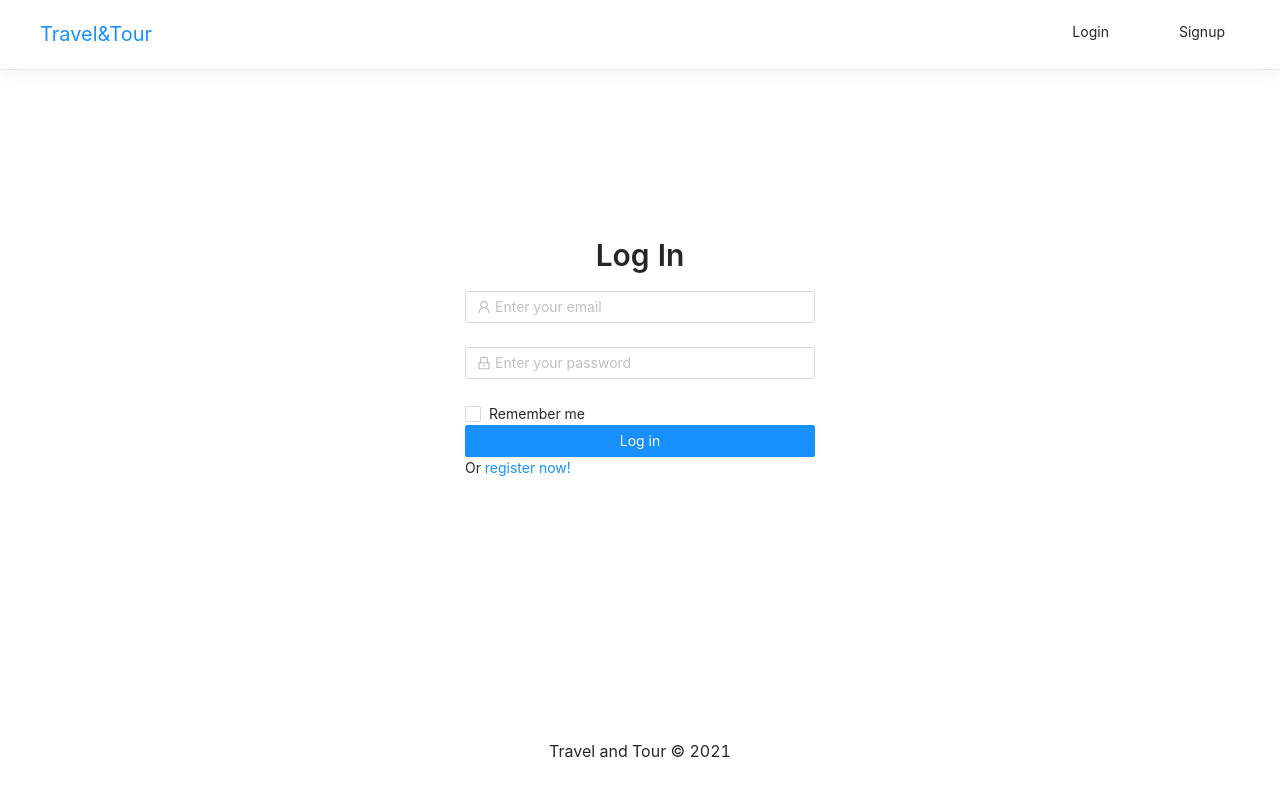
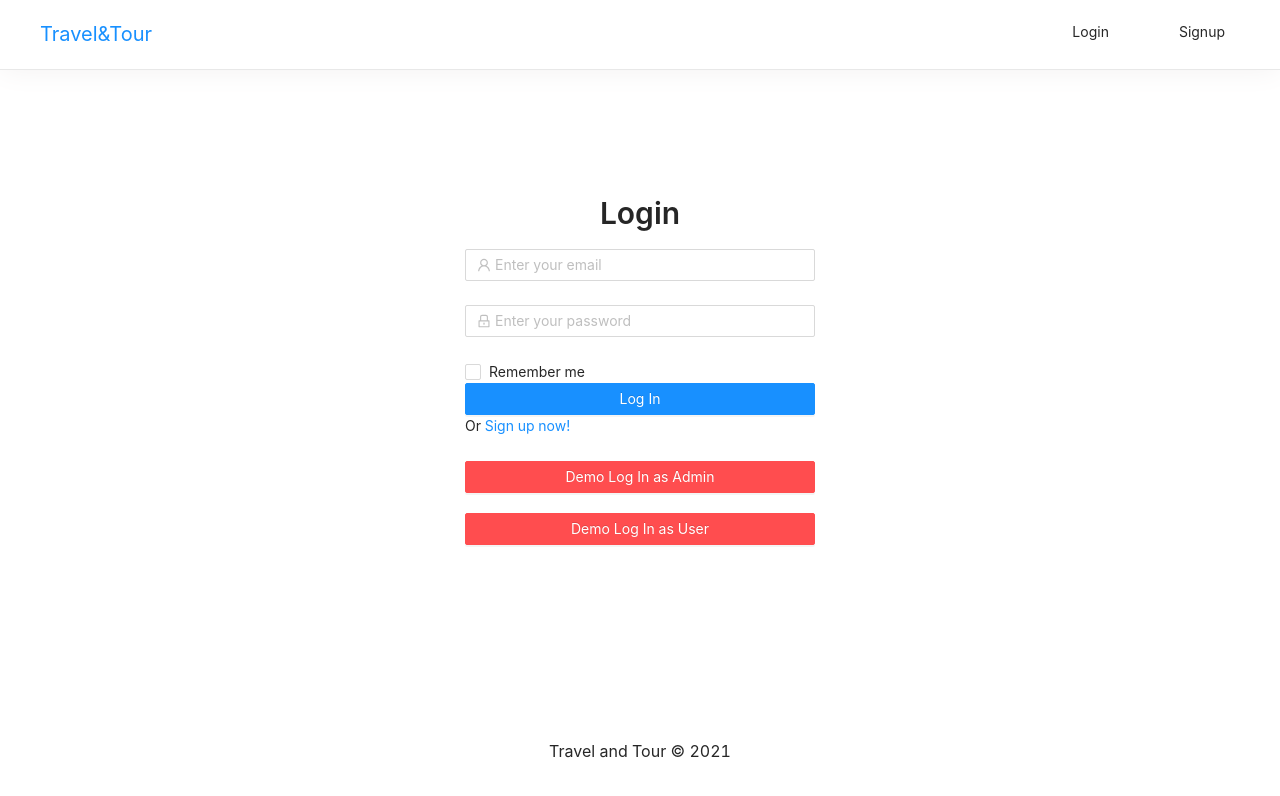
Before and after one commit to arthur-ryoo/Travel-and-Tour, a React (Create React App) app in the folder client/: page /login in a window 1280 px wide. Shown: the top 796 px of the page. Built offline with nearby package versions, Linux system fonts and the light colour scheme; no server answers.

Commit message:
Add demo login

```diff
--- a/client/src/components/views/LoginPage/LoginPage.js
+++ b/client/src/components/views/LoginPage/LoginPage.js
@@ -22,6 +22,56 @@ function LoginPage(props) {
   const initialEmail = localStorage.getItem('rememberMe')
     ? localStorage.getItem('rememberMe')
     : '';
+
+  const handleAdminSubmit = (event) => {
+    event.preventDefault();
+
+    let dataToSubmit = {
+      email: 'admin@traveltour.com',
+      password: 'Xmfpqmf',
+    };
+
+    dispatch(loginUser(dataToSubmit))
+      .then((response) => {
+        if (response.payload.loginSuccess) {
+          window.localStorage.setItem('userId', response.payload.userId);
+          props.history.push('/');
+        } else {
+          setFormErrorMessage('Your email or password is not vaild');
+        }
+      })
+      .catch((err) => {
+        setFormErrorMessage('Failed to log in');
+        setTimeout(() => {
+          setFormErrorMessage('');
+        }, 3000);
+      });
+  };
+
+  const handleUserSubmit = (event) => {
+    event.preventDefault();
+
+    let dataToSubmit = {
+      email: 'user@traveltour.com',
+      password: 'Xmfpqmf',
+    };
+
+    dispatch(loginUser(dataToSubmit))
+      .then((response) => {
+        if (response.payload.loginSuccess) {
+          window.localStorage.setItem('userId', response.payload.userId);
+          props.history.push('/');
+        } else {
+          setFormErrorMessage('Your email or password is not vaild');
+        }
+      })
+      .catch((err) => {
+        setFormErrorMessage('Failed to log in');
+        setTimeout(() => {
+          setFormErrorMessage('');
+        }, 3000);
+      });
+  };
 
   return (
     <Formik
@@ -78,9 +128,10 @@ function LoginPage(props) {
           handleBlur,
           handleSubmit,
         } = props;
+
         return (
           <div className="app">
-            <Title level={2}>Log In</Title>
+            <Title level={2}>Login</Title>
             <form onSubmit={handleSubmit} style={{ width: '350px' }}>
               <Form.Item required>
                 <Input
@@ -155,11 +206,42 @@ function LoginPage(props) {
                     disabled={isSubmitting}
                     onSubmit={handleSubmit}
                   >
-                    Log in
+                    Log In
                   </Button>
                 </div>
-                Or <a href="/register">register now!</a>
+                Or <a href="/register">Sign up now!</a>
               </Form.Item>
+            </form>
+
+            <form
+              onSubmit={handleAdminSubmit}
+              style={{ width: '350px', marginBottom: '20px' }}
+            >
+              <div>
+                <Button
+                  type="danger"
+                  htmlType="submit"
+                  className="login-form-button"
+                  style={{ minWidth: '100%' }}
+                  onSubmit={handleAdminSubmit}
+                >
+                  Demo Log In as Admin
+                </Button>
+              </div>
+            </form>
+
+            <form onSubmit={handleUserSubmit} style={{ width: '350px' }}>
+              <div>
+                <Button
+                  type="danger"
+                  htmlType="submit"
+                  className="login-form-button"
+                  style={{ minWidth: '100%' }}
+                  onSubmit={handleUserSubmit}
+                >
+                  Demo Log In as User
+                </Button>
+              </div>
             </form>
           </div>
         );
```
